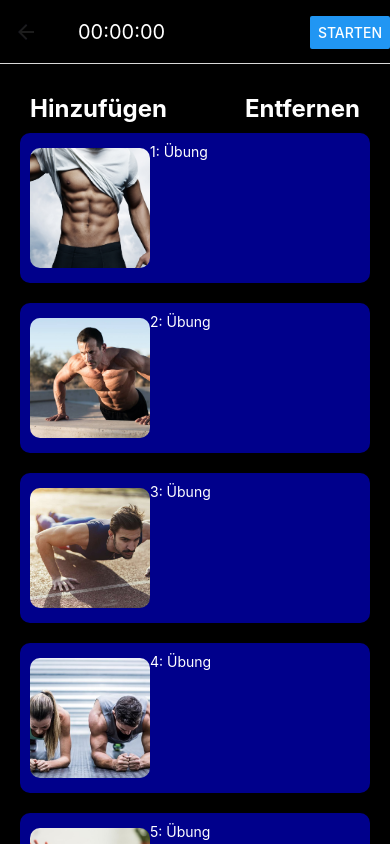
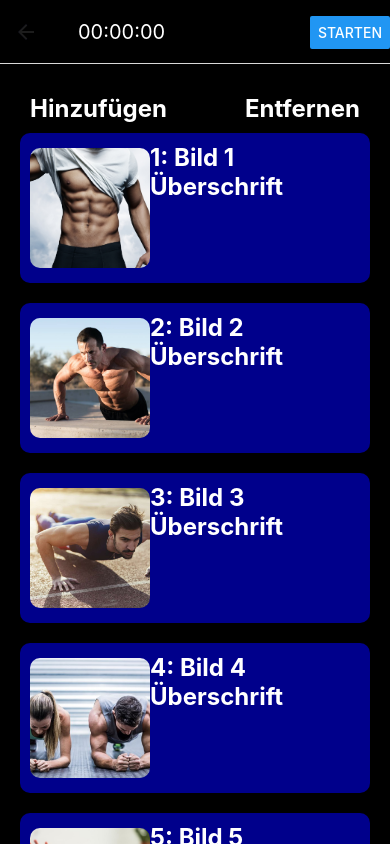
Before and after one commit to Kevin24061997/Fit-Kit, a React Native app in the folder fit-kit/: screen /Timer in a window 390 px wide. Built offline with nearby package versions, Linux system fonts and the light colour scheme; what expo-notifications would draw is missing.

Commit message:
TimerHeader imagescontainer heading

```diff
--- a/fit-kit/src/TimerHeader.js
+++ b/fit-kit/src/TimerHeader.js
@@ -4,32 +4,26 @@ import { useNavigation } from '@react-navigation/native';
 import { styles } from './styles';
 import { HeaderTimer } from './function/HeaderTimer';
 import { Bilder } from './function/Bilder';
+import { initialImageContents } from './function/imageData';
 
 
 export function TimerHeader() {
   const navigation = useNavigation();
-  const [übungsBlöcke, setÜbungsBlöcke] = useState([
-    'Übung ',
-    'Übung ',
-    'Übung ',
-    'Übung ',
-    'Übung ',
-    'Übung ',
-    'Übung ',
-  ]);
+
+  const [imageContents, setÜbungsBlöcke] = useState(initialImageContents);
 
   HeaderTimer(navigation, true);
 
   const addÜbungsBlock = () => {
-    if (übungsBlöcke.length < 9) {
-      const newÜbungsBlöcke = [...übungsBlöcke, `Übung ${übungsBlöcke.length + 1}`];
+    if (imageContents.length < 9) {
+      const newÜbungsBlöcke = [...imageContents, initialImageContents[imageContents.length]];
       setÜbungsBlöcke(newÜbungsBlöcke);
     }
   };
 
   const removeÜbungsBlock = () => {
-    if (übungsBlöcke.length > 0) {
-      const newÜbungsBlöcke = übungsBlöcke.slice(0, übungsBlöcke.length - 1);
+    if (imageContents.length > 0) {
+      const newÜbungsBlöcke = imageContents.slice(0, imageContents.length - 1);
       setÜbungsBlöcke(newÜbungsBlöcke);
     }
   };
@@ -46,13 +40,13 @@ export function TimerHeader() {
           Entfernen
         </Text>
       </View>
-      {übungsBlöcke.map((übungsBlock, index) => (
+      {imageContents.map((imageContent, index) => (
         <TouchableOpacity
           key={index}
           style={styles.ÜbungsBlock}
           onPress={() => navigation.navigate('EinzelÜbung', { selectedImageIndex: index, images })}>
           <Image
-            source={images[index].primaryImage} // Verwenden Sie das Bild aus der Bilder-Datei basierend auf dem Index
+            source={images[index].primaryImage}
             style={{
               width: 120,
               height: 120,
@@ -61,7 +55,7 @@ export function TimerHeader() {
               marginTop: 5,
             }}
           />
-          <Text style={styles.infoText}>{`${index + 1}: ${übungsBlock}`}</Text>
+          <Text style={styles.buttonText1}>{`${index + 1}: ${imageContent.heading}`}</Text>
         </TouchableOpacity>
       ))}
     </ScrollView>
```
